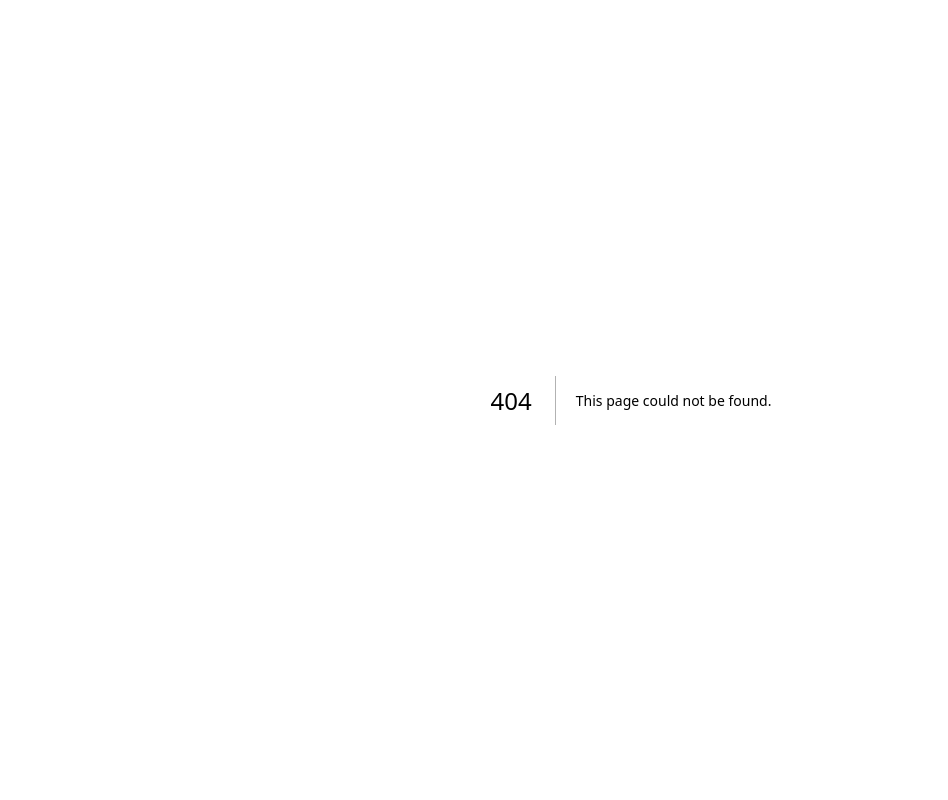
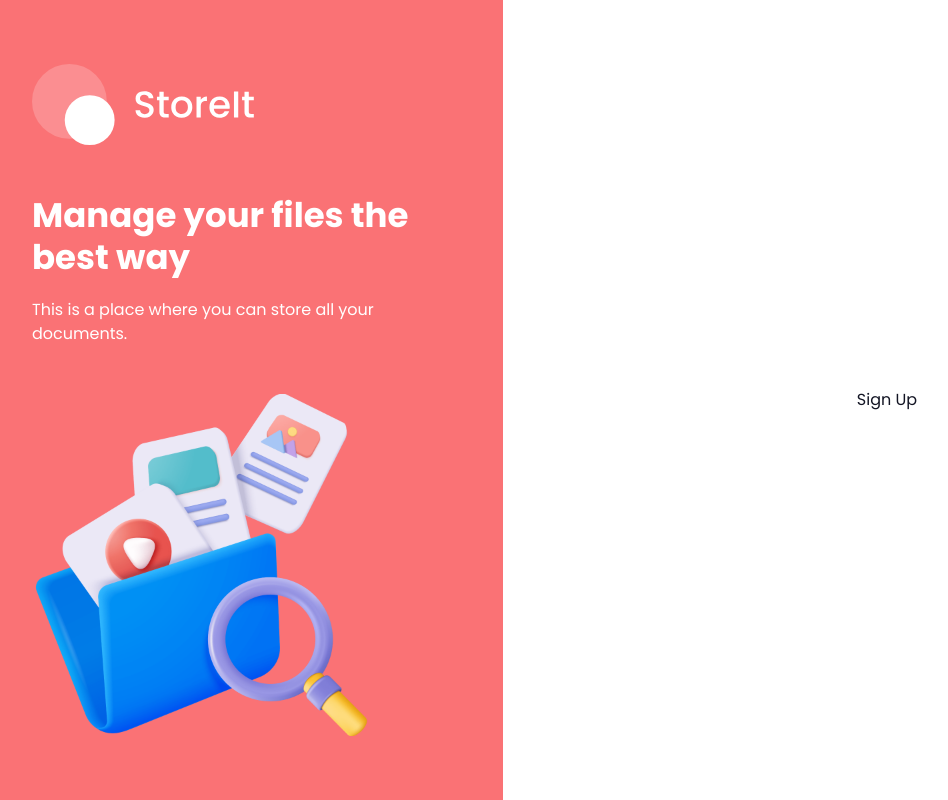
Before and after one commit to iamfitsum/store-it, a Next.js app: page /sign-up in a window 1280 px wide. Before the commit this address had no page. Shown: the whole page, without its empty margins (9-957 px from the left). Built offline with nearby package versions, Linux system fonts and the light colour scheme.

Commit message:
Added auth layout

```diff
--- /dev/null
+++ b/src/app/(auth)/layout.tsx
@@ -0,0 +1,50 @@
+import Image from "next/image";
+import { ReactNode } from "react";
+
+const Layout = ({ children }: { children: ReactNode }) => {
+  return (
+    <div className="flex min-h-screen">
+      <section className="hidden w-1/2 items-center justify-center bg-brand p-10 lg:flex xl:w-2/5">
+        <div className="flex max-h-[800px] max-w-[430px] flex-col justify-center space-y-12">
+          <Image
+            src="/assets/icons/logo-full.svg"
+            alt="logo"
+            width={224}
+            height={82}
+            className="h-auto"
+          />
+
+          <div className="space-y-5 text-white">
+            <h1 className="h1">Manage your files the best way</h1>
+            <p className="body-1">
+              This is a place where you can store all your documents.
+            </p>
+          </div>
+          <Image
+            src="/assets/images/files.png"
+            alt="Files"
+            width={342}
+            height={342}
+            className="transition-all hover:rotate-2 hover:scale-105"
+          />
+        </div>
+      </section>
+
+      <section className="flex flex-1 flex-col items-center bg-white p-4 py-10 lg:justify-center lg:p-10 lg:py-0">
+        <div className="mb-16 lg:hidden">
+          <Image
+            src="/assets/icons/logo-full-brand.svg"
+            alt="logo"
+            width={224}
+            height={82}
+            className="h-auto w-[200px] lg:w-[250px]"
+          />
+        </div>
+
+        {children}
+      </section>
+    </div>
+  );
+};
+
+export default Layout;
--- /dev/null
+++ b/src/app/(auth)/sign-in/page.tsx
@@ -0,0 +1,9 @@
+const SignIn = () => {
+  return (
+    <div>
+      <h1>Sign In</h1>
+    </div>
+  );
+}
+
+export default SignIn;
--- /dev/null
+++ b/src/app/(auth)/sign-up/page.tsx
@@ -0,0 +1,9 @@
+const SignUp = () => {
+  return (
+    <div>
+      <h1>Sign Up</h1>
+    </div>
+  );
+}
+
+export default SignUp;
```
